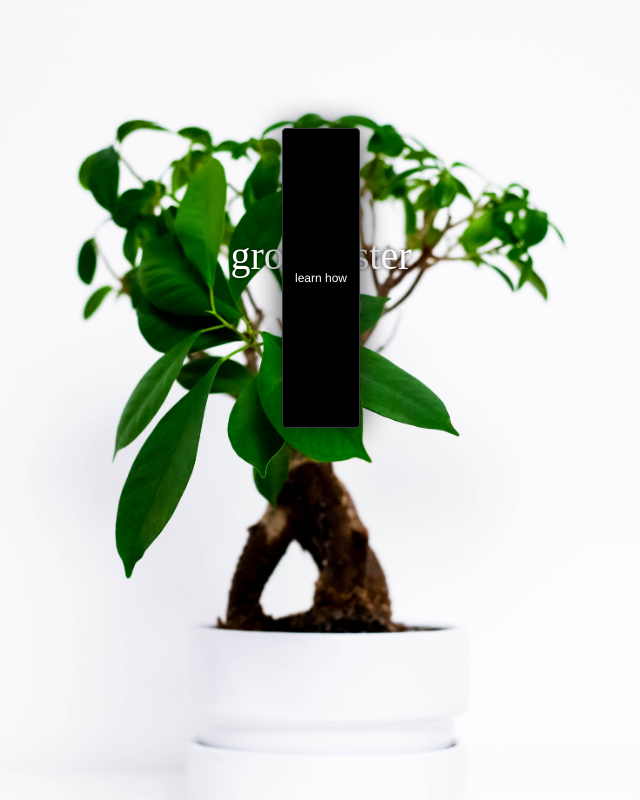
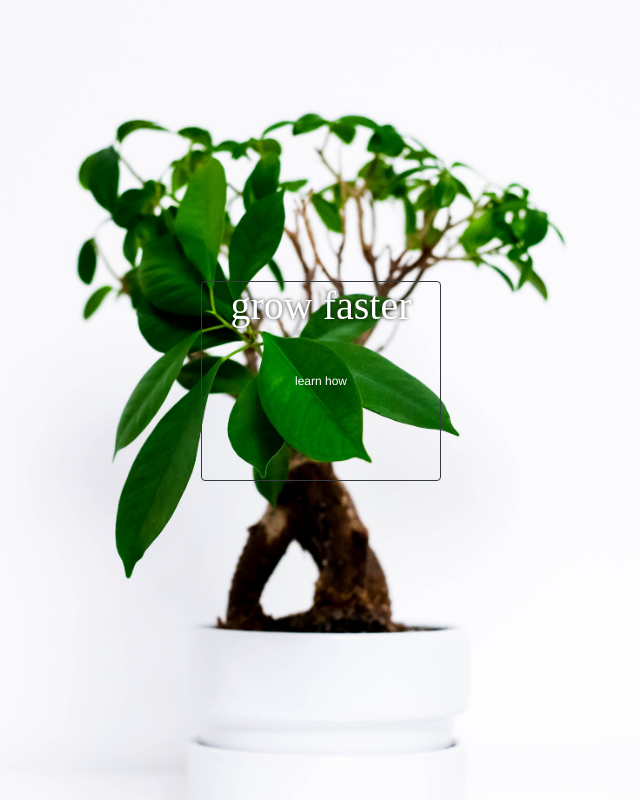
Before and after one commit to lmlTimolml/lmlTimolml.github.io, a plain HTML site: page index.html in a window 1280 px wide. In both pictures the pointer is over the input "learn how". Shown: the whole page, without its empty margins (319-959 px from the left). Drawn offline with nearby package versions, Linux system fonts and the light colour scheme.

Commit message:
Update style.css

```diff
--- a/style.css
+++ b/style.css
@@ -11,12 +11,13 @@ h1 {
     font-family: 'Noto Serif JP', serif;
     filter: drop-shadow(0px 0px 2px hsla(0, 0%, 0%, .75));
     transition: all 1s;
+    z-index: 2;
 }
 
 #mc_embed_signup {
-    clear:left;
-    font-size:16px;
-    font-family: Helvetica,Arial,sans-serif;
+    clear: left;
+    font-size: 16px;
+    font-family: Helvetica, Arial, sans-serif;
 }
 
 .buttontext {
@@ -29,23 +30,28 @@ h1 {
 }
 
 .col-sm-12:last-of-type {
-    bottom: 10px;
+    bottom: 7px;
 }
 
 .btn-outline-dark {
     color: #000;
     height: 30px;
-    background-color: #fff;
+    width: 80px;
+    background-color: rgb(255, 255, 255);
     transition: all 1s;
     filter: drop-shadow(0px 0px 15px hsla(0, 0%, 0%, .75));
+    z-index: 1;
 }
 
 .btn-outline-dark:hover {
     color: #fff;
     line-height: 12em;
-    height: 300px;
-    background-color: #000;
-    transform: translateY(-140px);
+    height: 200px;
+    width: 240px;
+    background-color: rgba(255, 255, 255, 0);
+    transform: translateY(-40px);
+    filter: drop-shadow(0px 0px 0px hsla(0, 0%, 0%, 0));
+    z-index: -1;
 }
 
 .container {
```
